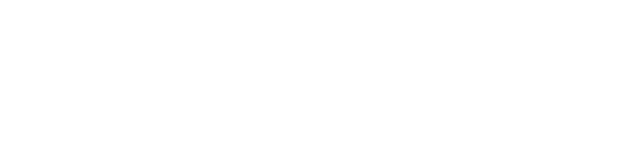
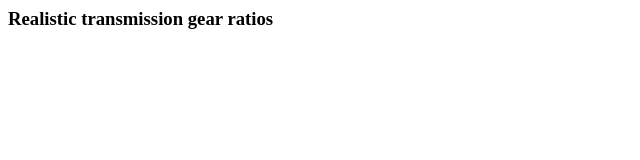
Before and after one commit to nulvoid/nulvoid.github.io, a plain HTML site: page setuphelp.html in a window 1280 px wide. Shown: the whole page, without its empty margins (0-640 px from the left). Drawn offline with Linux system fonts and the light colour scheme.

Commit message:
Update setuphelp.html

```diff
--- a/setuphelp.html
+++ b/setuphelp.html
@@ -1,4 +1,7 @@
 <html>
 <body>
+<H3 style="color : #000000">
+	Realistic transmission gear ratios
+</H3>
 </body>
 </html>
```
